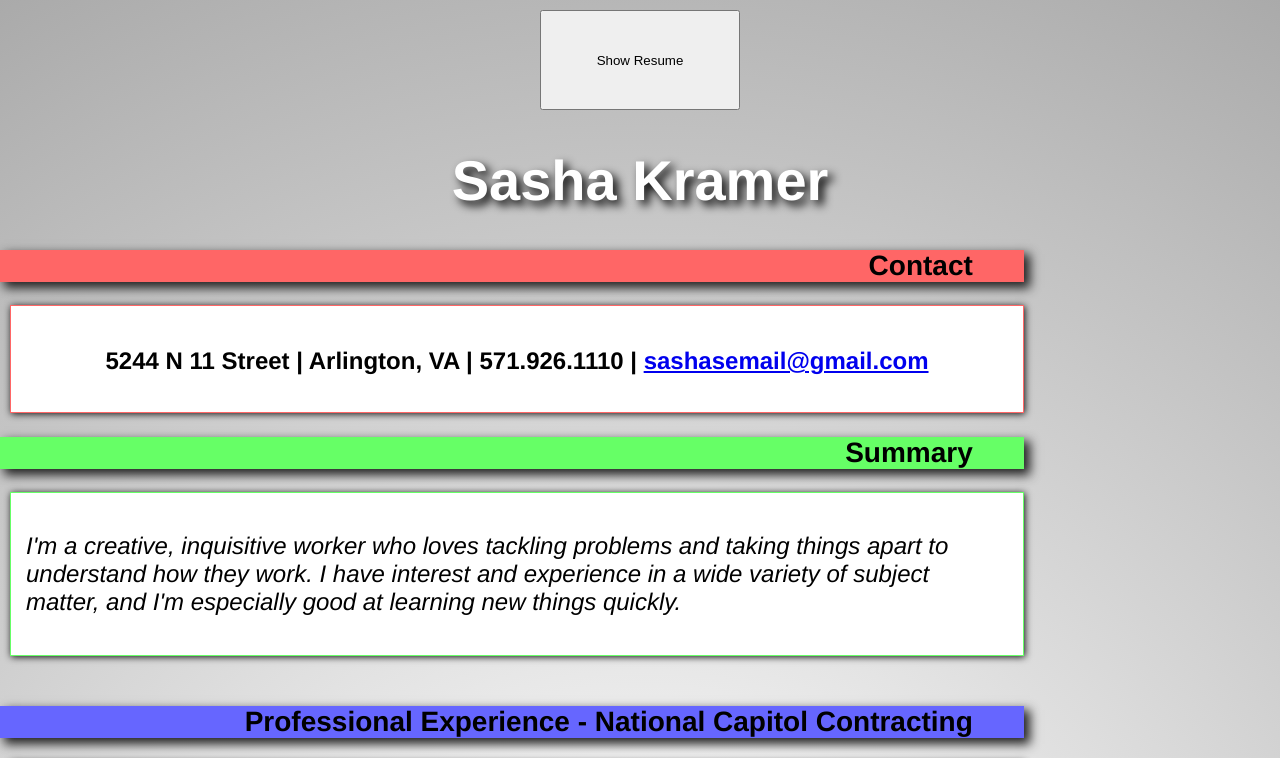
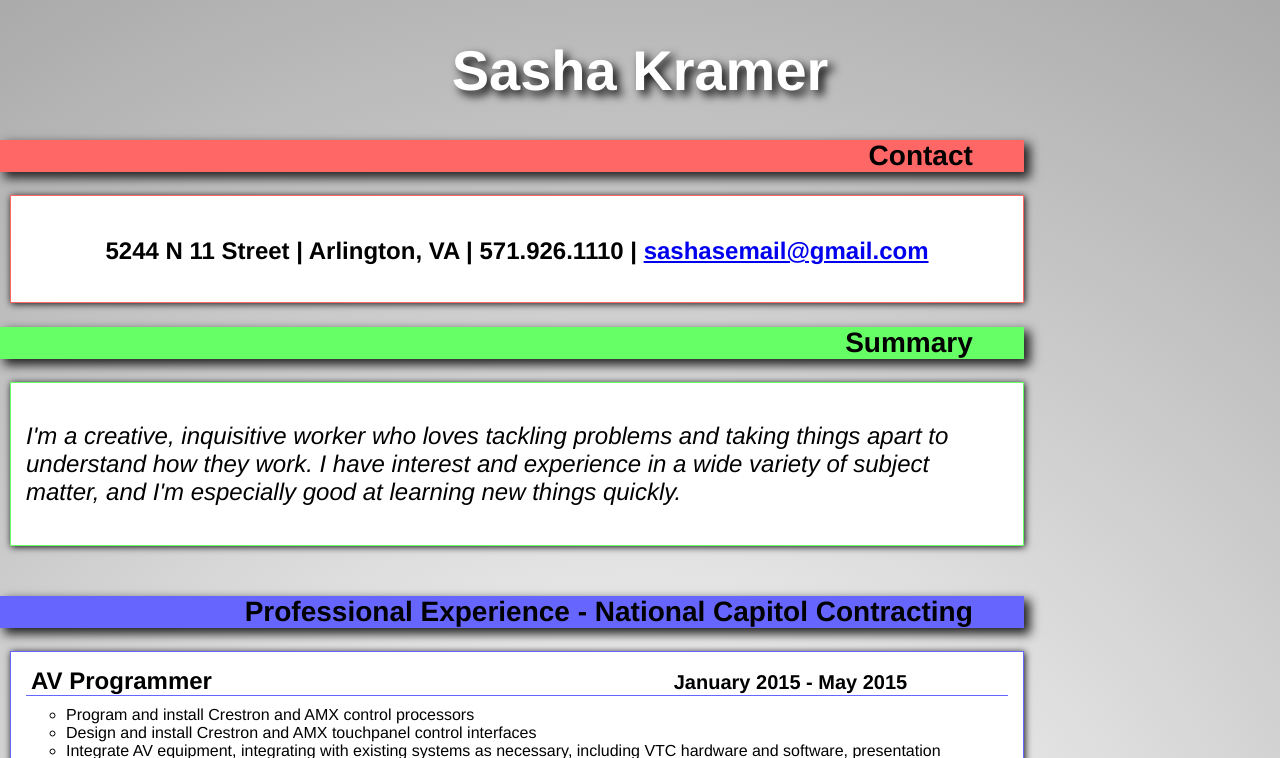
Before and after one commit to sasham43/prime_prestudy_03, a plain HTML site: page index.html in a window 1280 px wide. Both pictures are taken after a click on the button "Show Resume". Shown: the top 758 px of the page. Drawn offline with nearby package versions, Linux system fonts and the light colour scheme.

Commit message:
Change #show to .show so invisible class affects it

```diff
--- a/index.html
+++ b/index.html
@@ -9,7 +9,7 @@
 	</head>
 
 <body>
-	<button id="show">Show Resume</button>
+	<button class="show">Show Resume</button>
 <div id="container" class="invisible">
 	<header id="name">
 		<h1>Sasha Kramer</h1>
--- a/script.js
+++ b/script.js
@@ -1,5 +1,6 @@
 $(document).ready(function(){
-  $("#show").on('click',function(){
+  $(".show").on('click',function(){
     $(".invisible").removeClass("invisible");
+    $(this).addClass("invisible");
   });
 });
--- a/stylesheet.css
+++ b/stylesheet.css
@@ -30,7 +30,7 @@ ul{
   list-style-type:circle;
 }
 
-#show{
+.show{
   display: block;
   margin: 10px auto 10px auto;
   width: 200px;
```
